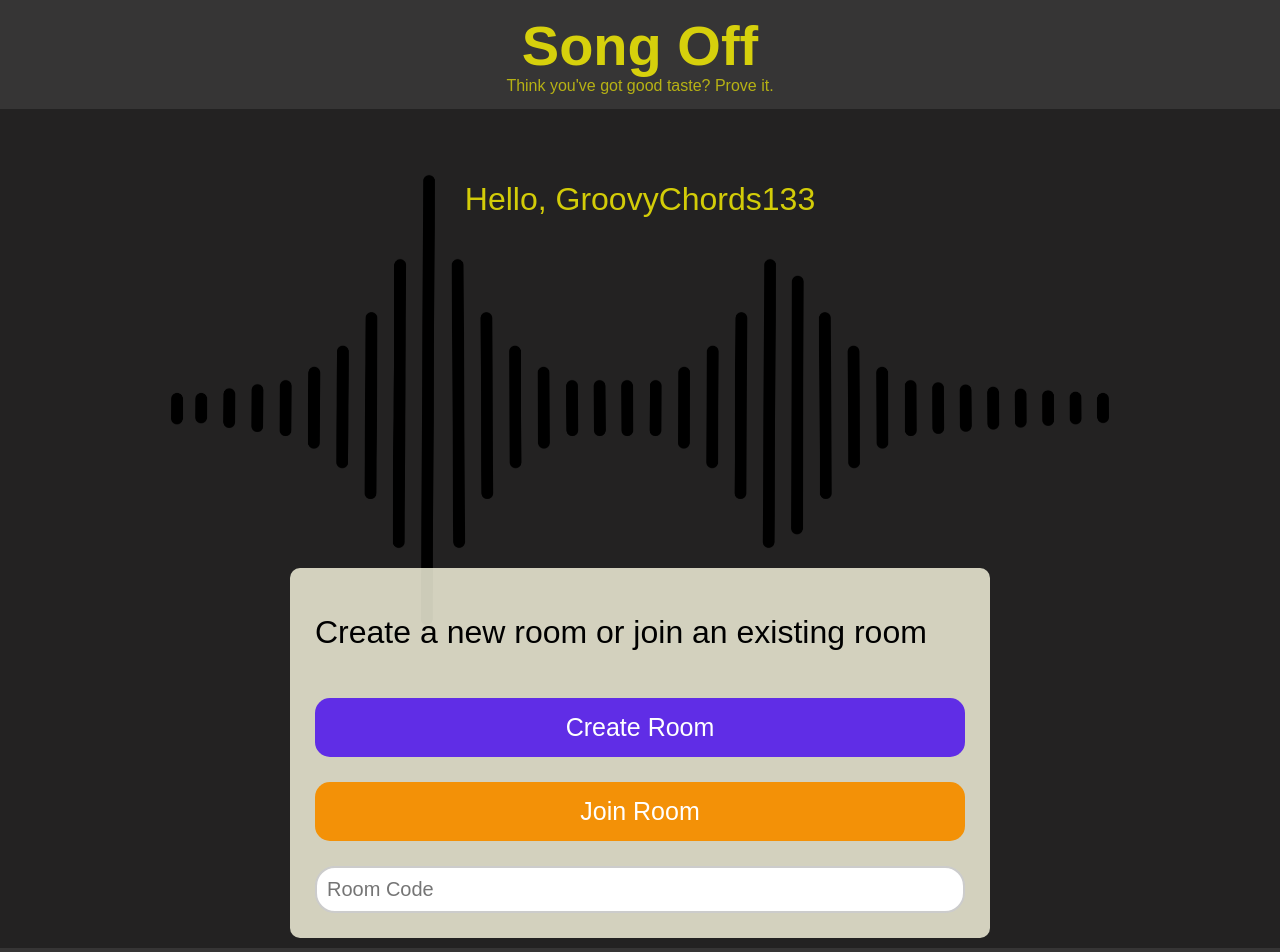
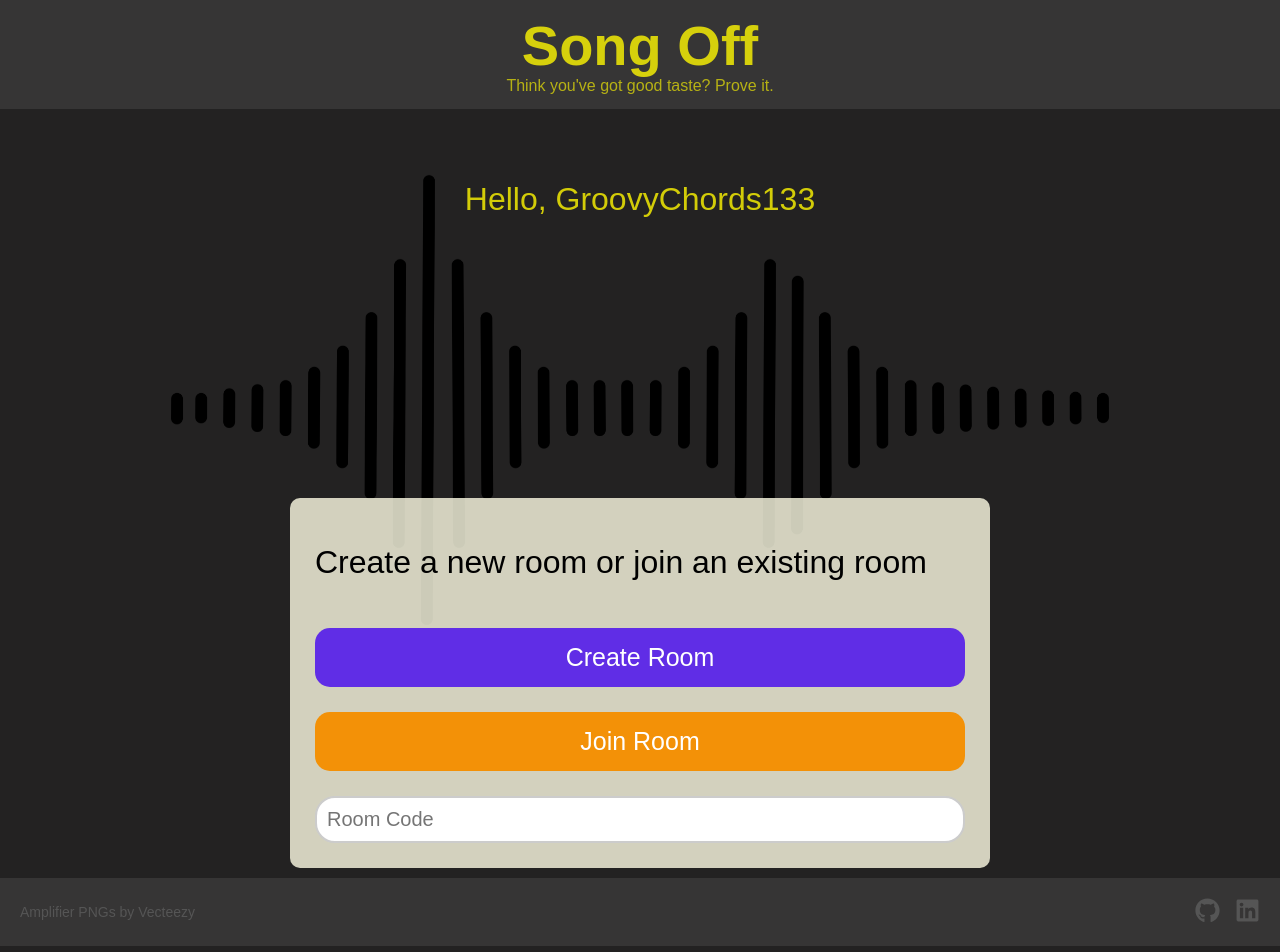
Before and after one commit to Runeozzyman/Song-Off, a React (Create React App) app in the folder song-off/: page /start in a window 1280 px wide. Shown: the top 952 px of the page. Built offline with nearby package versions, Linux system fonts and the light colour scheme; a web font is replaced by a local one.

Commit message:
Update Room_Navigation.css

```diff
--- a/song-off/src/components/component-css/Room_Navigation.css
+++ b/song-off/src/components/component-css/Room_Navigation.css
@@ -2,7 +2,7 @@
     display: flex;
     flex-direction: column;
     gap: 25px;
-    margin-top: 50%;
+    margin-top: 40%;
     background-color: #fffee6cc;
     padding: 25px;
     border-radius: 10px;
```
